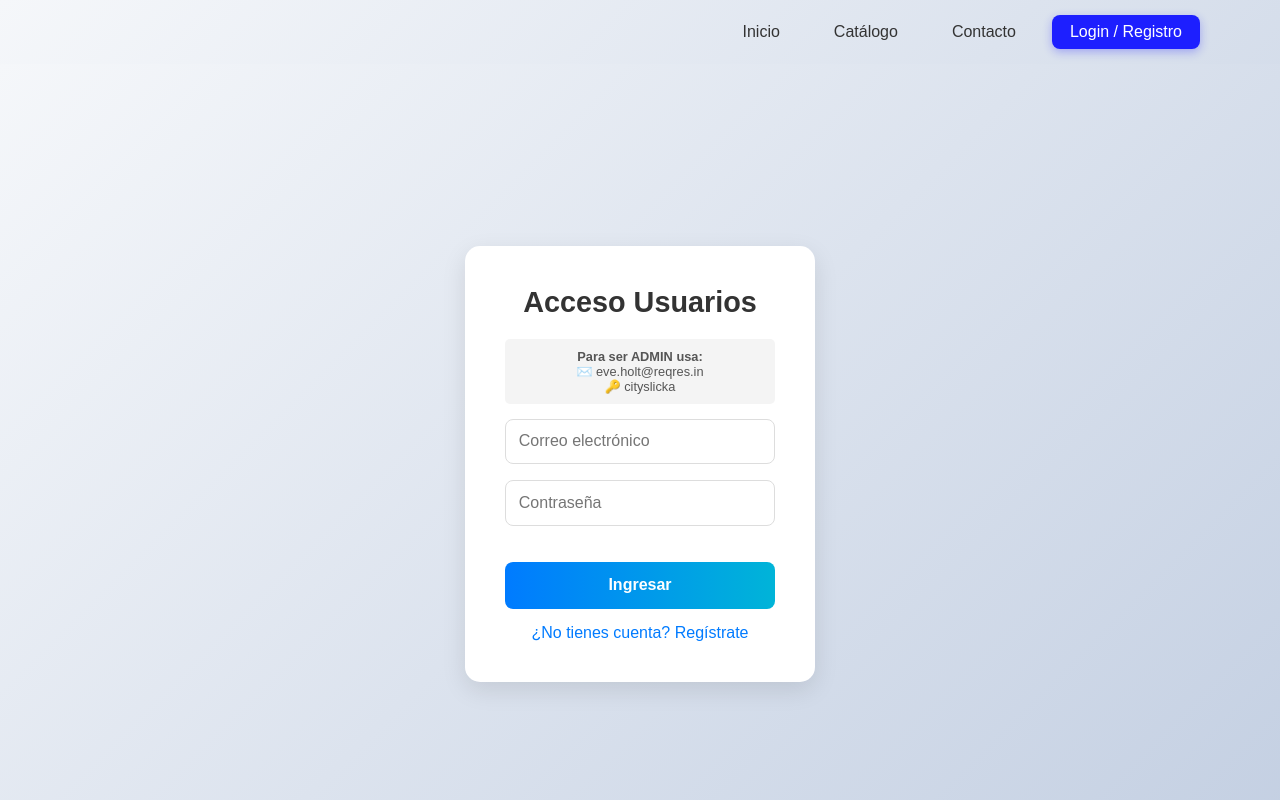
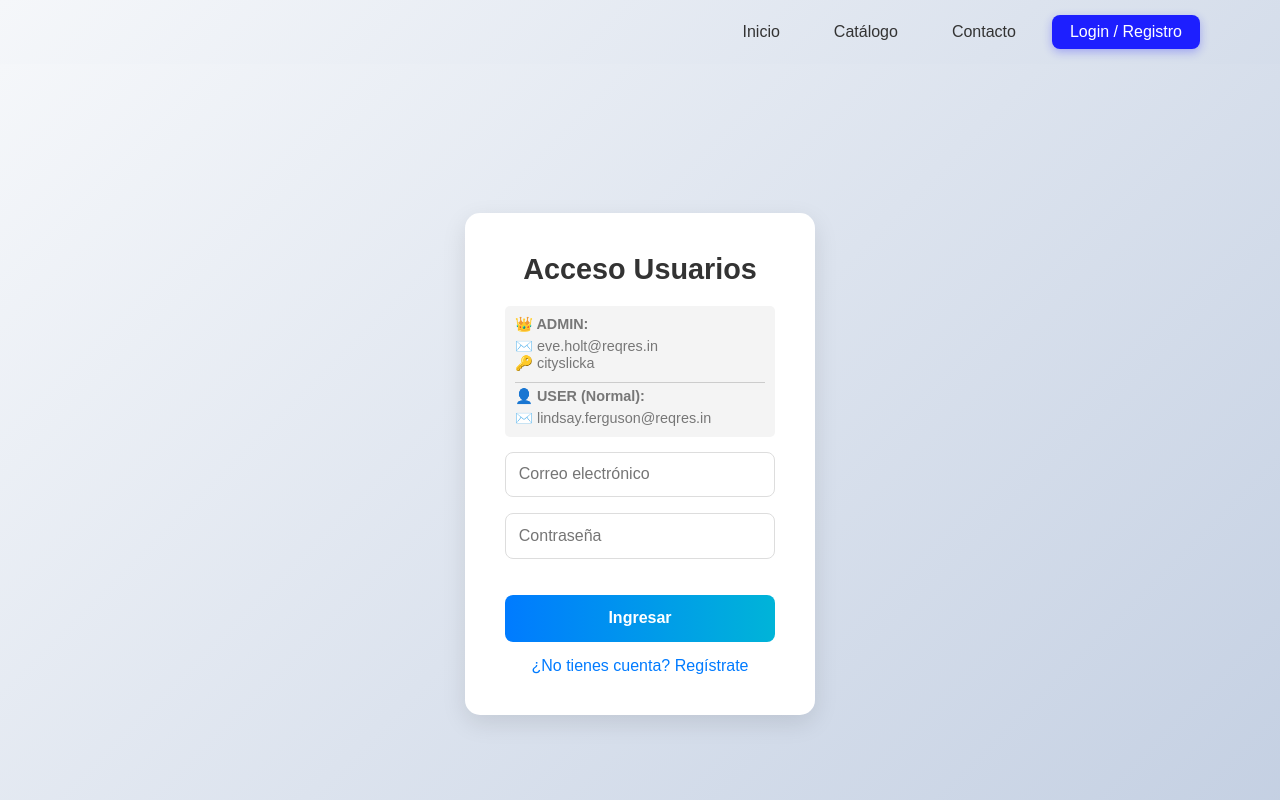
Before and after one commit to AlonsoRiva/PerfulandiaReactt, a React (Create React App) app: page / in a window 1280 px wide. Both pictures are taken after a click on the button "Login / Registro". Shown: the top 800 px of the page. Built offline with nearby package versions, Linux system fonts and the light colour scheme; the HTML template or start-up script is replaced by a standard one.

Commit message:
Implementamos la api en nuestro auth

```diff
--- a/src/Auth.js
+++ b/src/Auth.js
@@ -31,7 +31,7 @@ function Auth({ onLogin }) {
         headers: {
           "Content-Type": "application/json",
           // Agregamos tu header si te funciona mejor con él
-          "x-api-key": "reqres-free-v1"
+          "x-api-key": "reqres_1aad58804860460da65851f23f273333"
         },
         body: JSON.stringify(payload),
       });
@@ -70,10 +70,12 @@ function Auth({ onLogin }) {
       <div className="auth-card">
         <h2>{isLogin ? "Acceso Usuarios" : "Registro"}</h2>
 
-        <div style={{fontSize:'0.8rem', color:'#555', marginBottom:'15px', padding:'10px', background:'#f4f4f4', borderRadius:'5px'}}>
-          <strong>Para ser ADMIN usa:</strong><br/>
-          ✉️ eve.holt@reqres.in<br/>
-          🔑 cityslicka
+        <div style={{fontSize:'0.8rem', color:'#555', marginBottom:'15px', padding:'10px', background:'#f4f4f4', borderRadius:'5px', textAlign: 'left'}}>
+          <p style={{margin: '0 0 5px 0'}}><strong>👑 ADMIN:</strong></p>
+          <p style={{margin: '0 0 10px 0'}}>✉️ eve.holt@reqres.in<br/>🔑 cityslicka</p>
+
+          <p style={{margin: '0 0 5px 0', borderTop: '1px solid #ccc', paddingTop: '5px'}}><strong>👤 USER (Normal):</strong></p>
+          <p style={{margin: 0}}>✉️ lindsay.ferguson@reqres.in<br/></p>
         </div>
 
         <form onSubmit={handleSubmit}>
```
